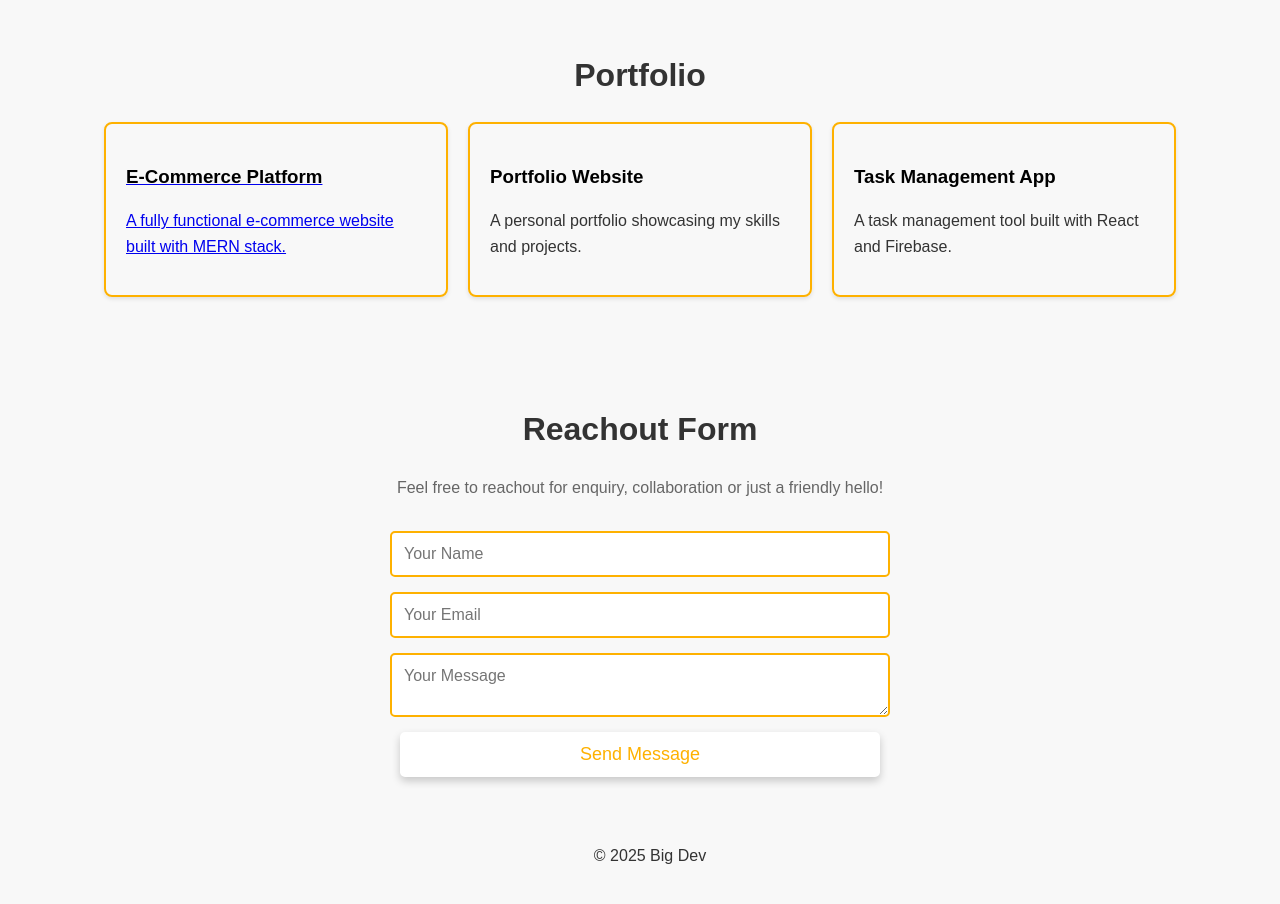
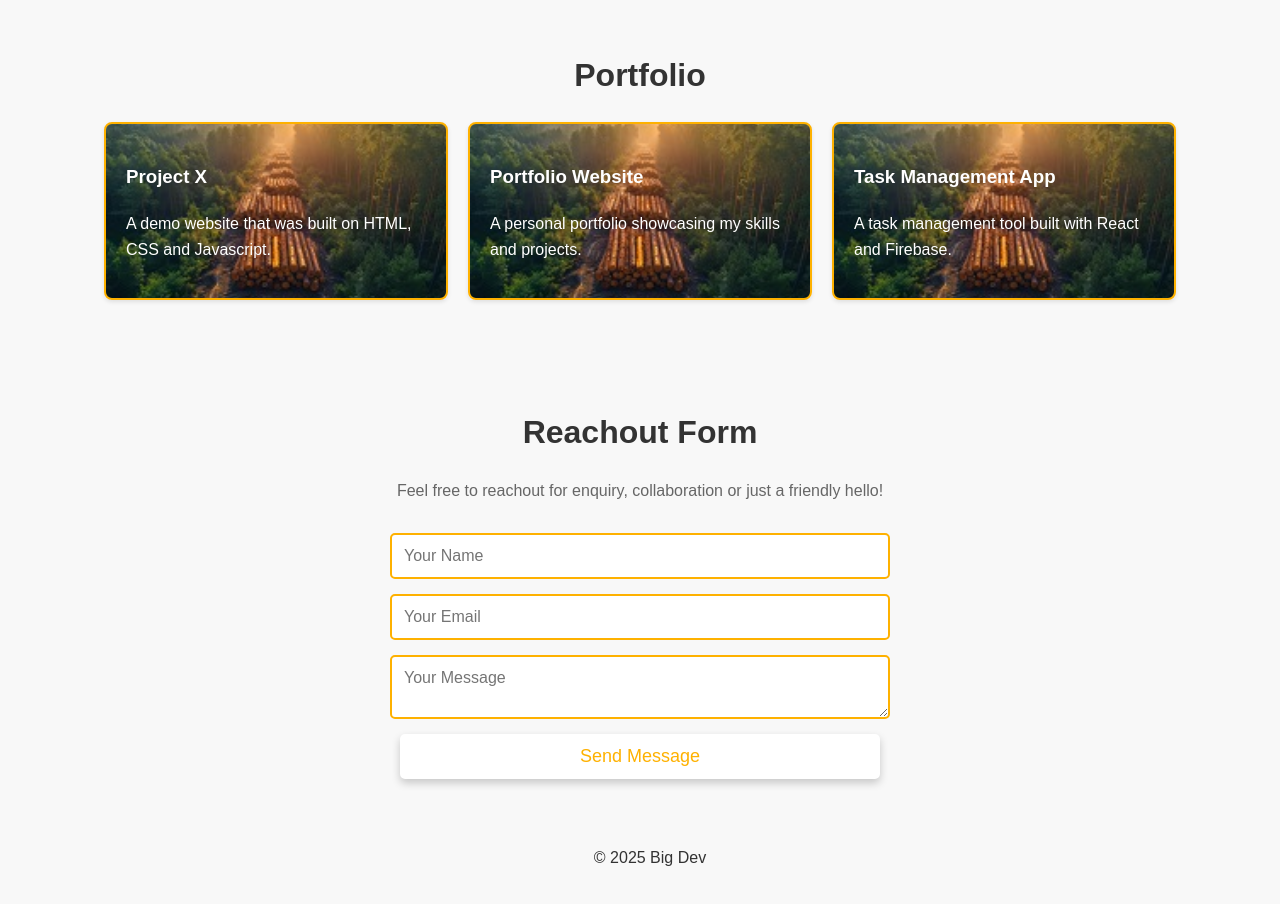
Before and after one commit to bigdevsircole/big-dev-website, a React (Vite) app: page / in a window 1280 px wide. Shown: the part 1260-2164 px from the top of the page. Built offline with nearby package versions, Linux system fonts and the light colour scheme.

Commit message:
new comit

```diff
--- a/src/pages/Home.jsx
+++ b/src/pages/Home.jsx
@@ -42,18 +42,17 @@ export const Home = () => {
         <section className="portfolio">
           <h2>Portfolio</h2>
           <div className="portfolio-list">
-            <div className="portfolio-card">
-              <a href="https://github.com/bigdevsircole/project_x">
-              <h3>E-Commerce Platform</h3>
-              <p>A fully functional e-commerce website built with MERN stack.</p>
+            <div className="portfolio-card1">
+              <a href="https://project-x-plum-omega.vercel.app/" target='_blank'>
+              <h3>Project X</h3>
+              <p>A demo website that was built on HTML, CSS and Javascript.</p>
               </a>
-
             </div>
-            <div className="portfolio-card">
+            <div className="portfolio-card2">
               <h3>Portfolio Website</h3>
               <p>A personal portfolio showcasing my skills and projects.</p>
             </div>
-            <div className="portfolio-card">
+            <div className="portfolio-card3">
               <h3>Task Management App</h3>
               <p>A task management tool built with React and Firebase.</p>
             </div>
--- a/src/styles/Home.css
+++ b/src/styles/Home.css
@@ -97,24 +97,51 @@ h2 {
   gap: 20px;
 }
 
-.portfolio-card {
+.portfolio-card1, .portfolio-card2, .portfolio-card3 {
   width: 300px;
   border: 2px solid #feb100;
   padding: 20px;
   border-radius: 8px;
+  color: white;
   box-shadow: 0 2px 4px rgba(0, 0, 0, 0.1);
   transition: transform 0.2s ease, box-shadow 0.2s ease;
+  background-image: url('/project_x_icon.png');
+  background-size: cover;
+  background-position: center;
+  background-repeat: no-repeat;
 }
 
-.portfolio-card:hover {
+
+.portfolio-card1:hover {
   transform: translateY(-5px);
   box-shadow: 0 6px 10px rgba(0, 0, 0, 0.15);
 }
 
 
-.portfolio-card h3 {
-  margin-bottom: 10px;
-  color: #000000;
+.portfolio-card2:hover {
+  transform: translateY(-5px);
+  box-shadow: 0 6px 10px rgba(0, 0, 0, 0.15);
+}
+
+
+.portfolio-card3:hover {
+  transform: translateY(-5px);
+  box-shadow: 0 6px 10px rgba(0, 0, 0, 0.15);
+}
+
+.portfolio-card1 a {
+  text-decoration: none;
+  color: white;
+}
+
+.portfolio-card2 a {
+  text-decoration: none;
+  color: white;
+}
+
+.portfolio-card3 a {
+  text-decoration: none;
+  color: white;
 }
 
 .reachout form {
```
Also changed, not shown: public/project_x_icon.png (added).
